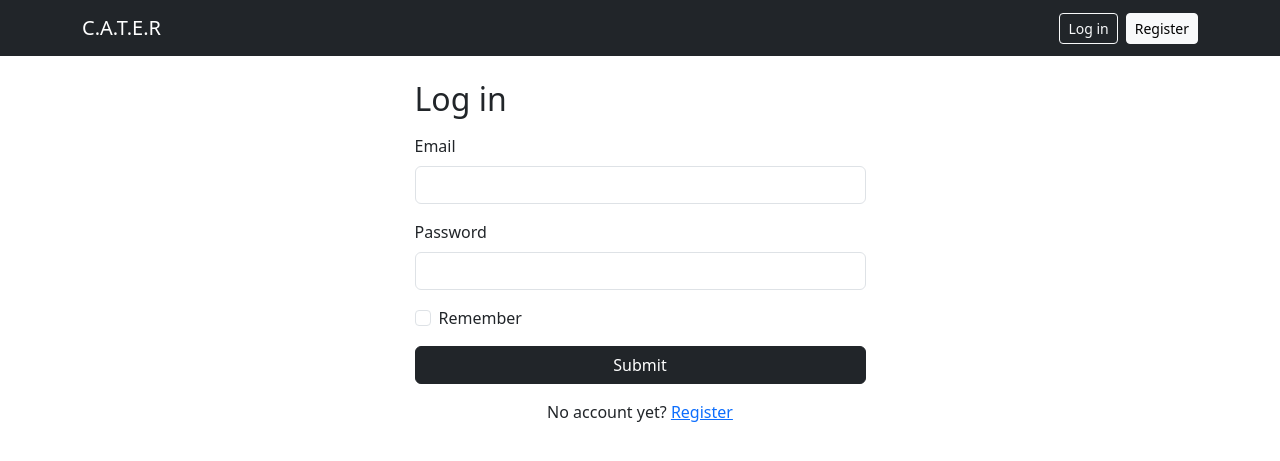
After one commit to inotElla/finalproj, a Flask app: template app/templates/login.html in a window 1280 px wide. The commit adds this page. Shown: the top 461 px of the page. Run offline with Flask 3, Linux system fonts and the light colour scheme; the template is opened without the code that fills it, so the values that code supplies are empty, except form fields; form fields are guessed from the names that the template uses; some libraries are stand-ins or nearby versions.

Commit message:
account creation/login

```diff
--- a/app/routes/main.py
+++ b/app/routes/main.py
@@ -1,4 +1,5 @@
 from flask import Blueprint, jsonify, render_template
+from flask_login import login_required
 
 main_bp = Blueprint("main", __name__)
 
@@ -9,3 +10,8 @@ def index():
 @main_bp.route("/api/health")
 def health():
     return jsonify({"status": "ok", "app": "C.A.T.E.R"})
+
+@main_bp.route("/dashboard")
+@login_required
+def dashboard():
+    return render_template("dashboard.html")
--- a/app/templates/base.html
+++ b/app/templates/base.html
@@ -8,10 +8,22 @@
   <link rel="stylesheet" href="{{ url_for('static', filename='css/style.css') }}">
 </head>
 <body>
-  <nav class="navbar navbar-dark bg-dark">
+    <nav class="navbar navbar-dark bg-dark">
     <div class="container">
       <a class="navbar-brand" href="{{ url_for('main.index') }}">C.A.T.E.R</a>
-      <a class="btn btn-outline-light btn-sm" href="{{ url_for('auth.register') }}">Register</a>
+      <div class="d-flex align-items-center gap-2">
+        {% if current_user.is_authenticated %}
+          <span class="navbar-text text-light me-2">{{ current_user.full_name }}</span>
+          <a class="btn btn-outline-light btn-sm" href="{{ url_for('main.dashboard') }}">Dashboard</a>
+          <form method="POST" action="{{ url_for('auth.logout') }}" class="d-inline">
+            <input type="hidden" name="csrf_token" value="{{ csrf_token() }}">
+            <button type="submit" class="btn btn-light btn-sm">Log out</button>
+          </form>
+        {% else %}
+          <a class="btn btn-outline-light btn-sm" href="{{ url_for('auth.login') }}">Log in</a>
+          <a class="btn btn-light btn-sm" href="{{ url_for('auth.register') }}">Register</a>
+        {% endif %}
+      </div>
     </div>
   </nav>
 
--- /dev/null
+++ b/app/templates/login.html
@@ -0,0 +1,25 @@
+{% extends "base.html" %}
+{% from "_macros.html" import render_field %}
+
+{% block title %}Log in - C.A.T.E.R{% endblock %}
+
+{% block content %}
+<div class="row justify-content-center">
+  <div class="col-md-6 col-lg-5">
+    <h2 class="mb-3">Log in</h2>
+    <form method="POST">
+      {{ form.hidden_tag() }}
+      {{ render_field(form.email) }}
+      {{ render_field(form.password) }}
+      <div class="form-check mb-3">
+        {{ form.remember(class="form-check-input") }}
+        {{ form.remember.label(class="form-check-label") }}
+      </div>
+      {{ form.submit(class="btn btn-dark w-100") }}
+    </form>
+    <p class="mt-3 text-center">
+      No account yet? <a href="{{ url_for('auth.register') }}">Register</a>
+    </p>
+  </div>
+</div>
+{% endblock %}
--- a/app/templates/register.html
+++ b/app/templates/register.html
@@ -15,6 +15,9 @@
       {{ render_field(form.confirm_password) }}
       {{ form.submit(class="btn btn-dark w-100") }}
     </form>
+        <p class="mt-3 text-center">
+      Already have an account? <a href="{{ url_for('auth.login') }}">Log in</a>
+    </p>
   </div>
 </div>
 {% endblock %}
--- a/config.py
+++ b/config.py
@@ -9,3 +9,5 @@ class Config:
     SECRET_KEY = os.environ.get("SECRET_KEY", "dev-change-me")
     SQLALCHEMY_DATABASE_URI = os.environ["DATABASE_URL"]
     SQLALCHEMY_TRACK_MODIFICATIONS = False
+    SESSION_COOKIE_HTTPONLY = True
+    SESSION_COOKIE_SAMESITE = "Lax"
```
Also changed, not shown: app/forms.py (+7 -1 lines), app/routes/auth.py (+52 -3 lines), app/templates/dashboard.html (added, +8 -0 lines).
